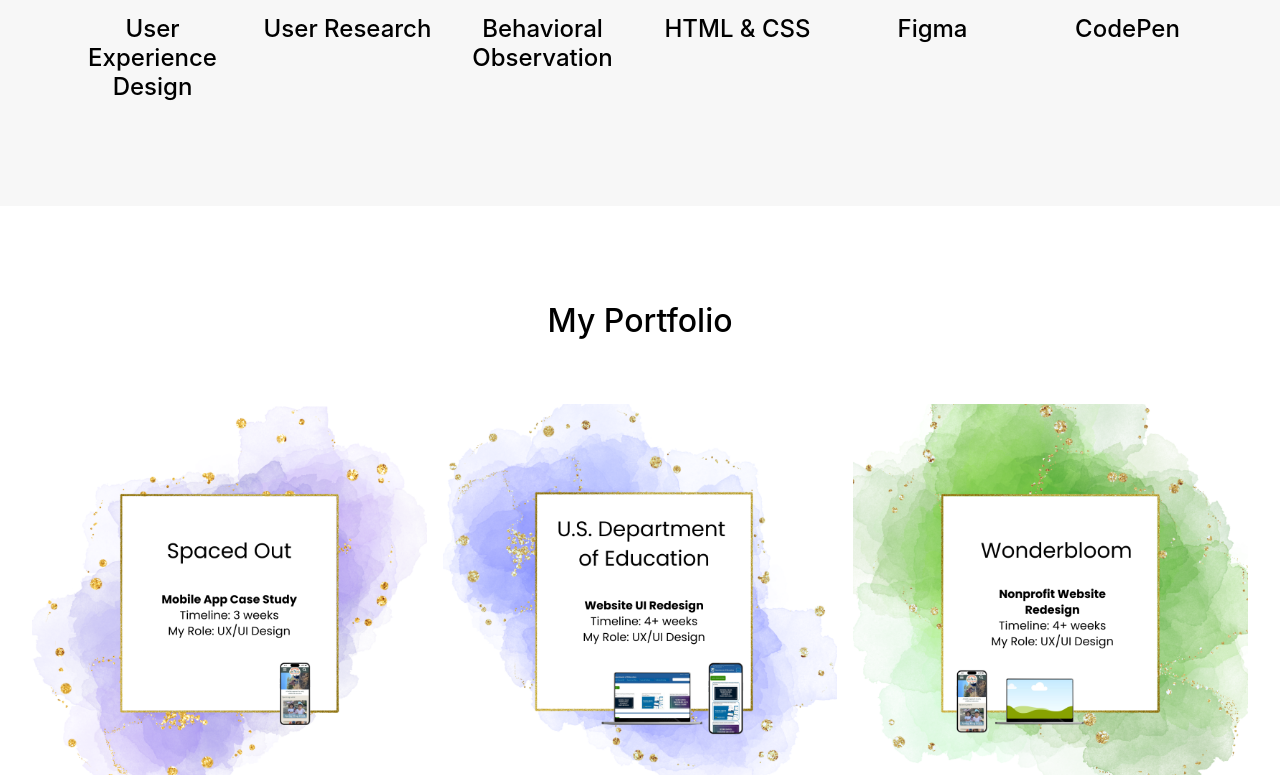
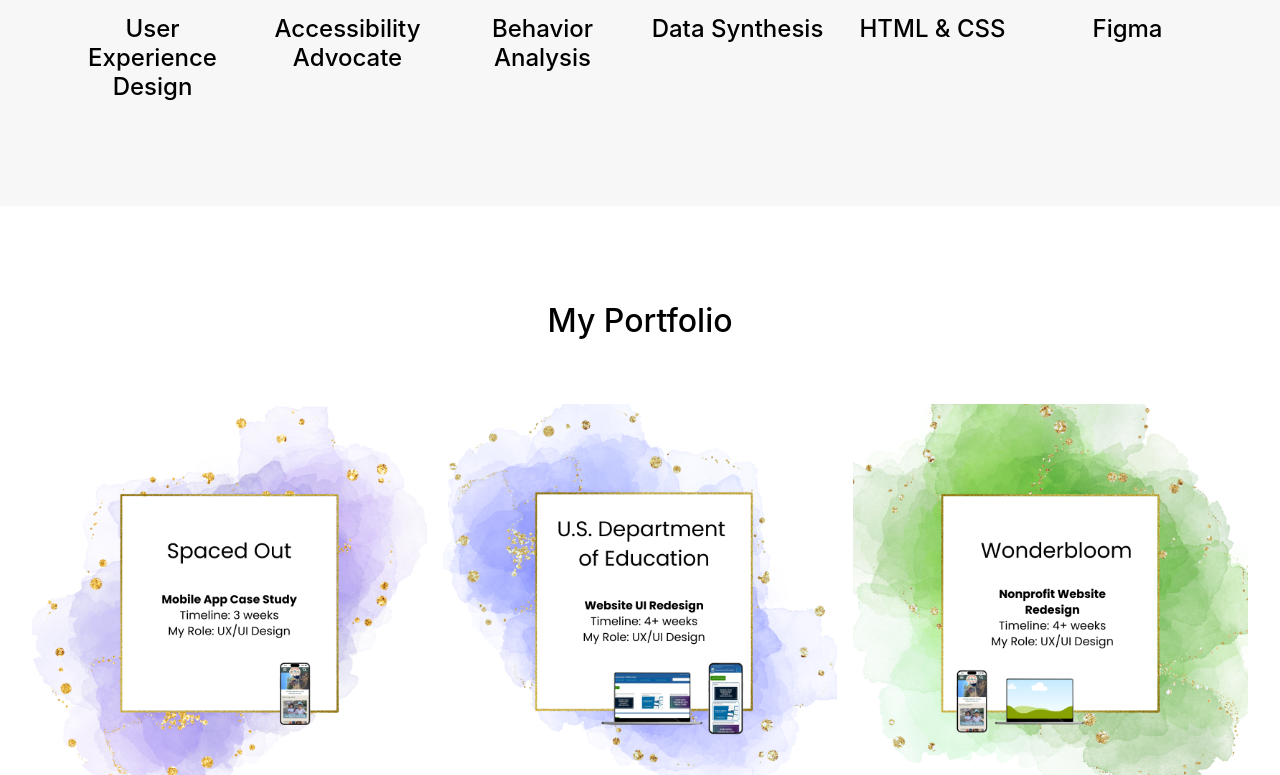
Before and after one commit to glitterrich/UX_UI_HW_18-a, a plain HTML site: page index.html in a window 1280 px wide. Shown: the part 1343-2118 px from the top of the page. Drawn offline with nearby package versions, Linux system fonts and the light colour scheme.

Commit message:
edited skills list

```diff
--- a/index.html
+++ b/index.html
@@ -61,23 +61,23 @@
                     </div>
                     <div class="skills-item">
                         <img src="images/brand.png" alt="">
-                        <h4>User Research</h4>
+                        <h4>Accessibility Advocate</h4>
                     </div>
                     <div class="skills-item">
                         <img src="images/ux.png" alt="">
-                        <h4>Behavioral Observation</h4>
+                        <h4>Behavior Analysis</h4>
                     </div>
                     <div class="skills-item">
                         <img src="images/code.png" alt="">
+                        <h4>Data Synthesis</h4>
+                    </div>
+                    <div class="skills-item">
+                        <img src="images/figma.png" alt="">
                         <h4>HTML & CSS</h4>
                     </div>
                     <div class="skills-item">
-                        <img src="images/figma.png" alt="">
+                        <img src="images/sketch.png" alt="">
                         <h4>Figma</h4>
-                    </div>
-                    <div class="skills-item">
-                        <img src="images/sketch.png" alt="">
-                        <h4>CodePen</h4>
                     </div>
                 </div>
             </div>
```
